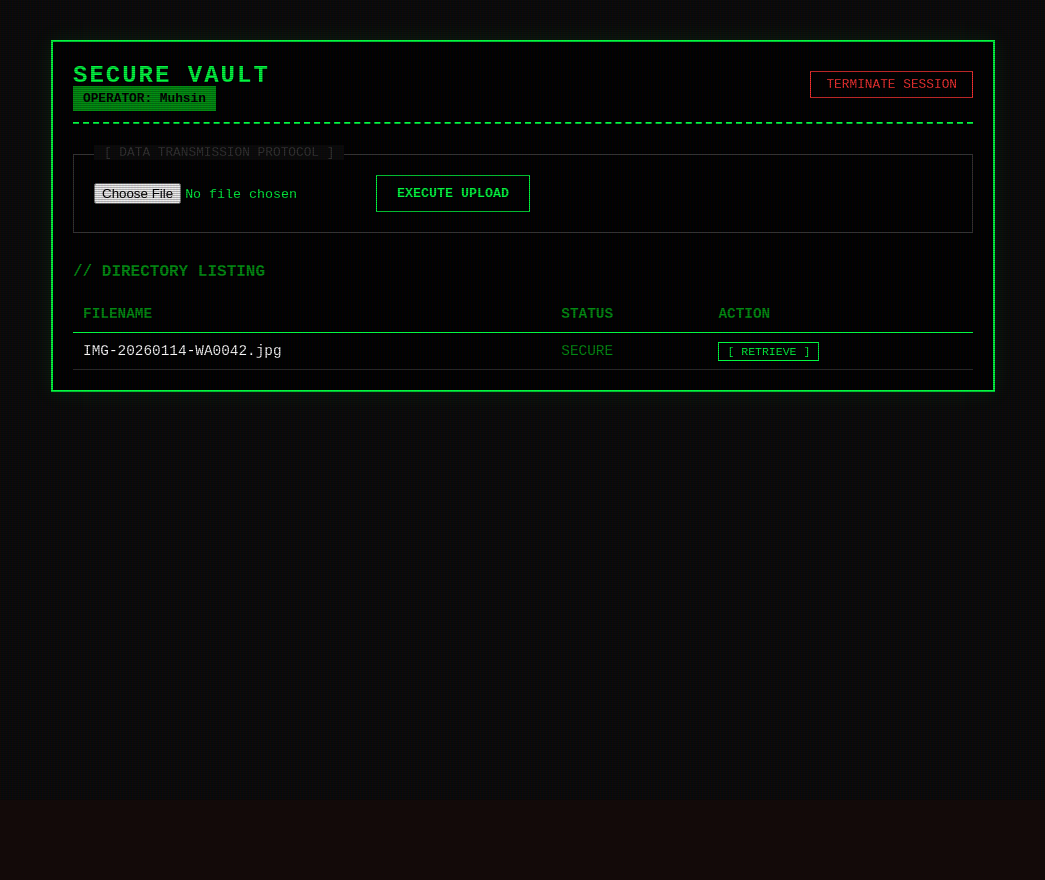
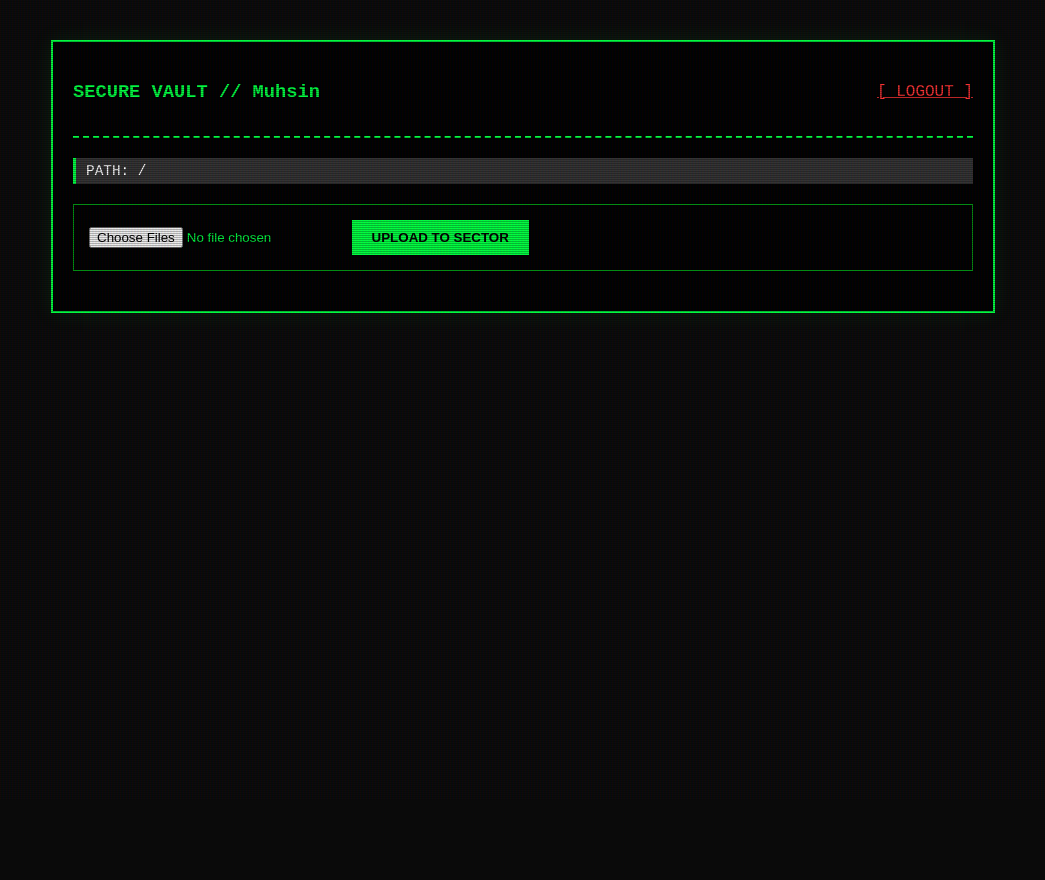
Before and after one commit to Muhsin-603/FTP, a Flask app: page /dashboard in a window 1280 px wide. Shown: the whole page, without its empty margins (117-1162 px from the left). Before the commit the page ends 410 px from the top, so only its background shows below. Run offline with Flask 3, Linux system fonts and the light colour scheme; a user stored in the database is signed in.

Commit message:
Apply .gitignore rules and secure the vault

```diff
--- a/app.py
+++ b/app.py
@@ -1,17 +1,30 @@
-from flask import Flask, render_template, request, redirect, session, url_for, send_from_directory
+from flask import Flask, render_template, request, redirect, session, url_for, send_from_directory, abort
 from werkzeug.security import generate_password_hash, check_password_hash
 from werkzeug.utils import secure_filename
 import sqlite3
 import os
+import sys
 
 app = Flask(__name__)
 app.secret_key = "change-this-to-something-wild-drac"
 
 # --- Configuration ---
 DB_NAME = "users.db"
-UPLOAD_FOLDER = "uploads"
-app.config['UPLOAD_FOLDER'] = UPLOAD_FOLDER
-os.makedirs(UPLOAD_FOLDER, exist_ok=True)
+
+# DEFAULT: If you don't provide a folder argument, we use 'uploads'
+BASE_DIR = os.path.abspath("uploads")
+
+# Allow running: python app.py C:/MyMusic
+if len(sys.argv) > 1:
+    target_dir = sys.argv[1]
+    if os.path.exists(target_dir):
+        BASE_DIR = os.path.abspath(target_dir)
+        print(f" [SYSTEM] Hosting Directory: {BASE_DIR}")
+    else:
+        print(f" [ERROR] Directory '{target_dir}' not found. Falling back to default.")
+
+if not os.path.exists(BASE_DIR):
+    os.makedirs(BASE_DIR)
 
 # --- Database System ---
 def get_db():
@@ -22,7 +35,6 @@ def get_db():
 def init_db():
     conn = get_db()
     c = conn.cursor()
-    # Simple table: Just ID, Username, and Password. No ranks.
     c.execute("""
         CREATE TABLE IF NOT EXISTS users (
             id INTEGER PRIMARY KEY AUTOINCREMENT,
@@ -33,7 +45,6 @@ def init_db():
     conn.commit()
     conn.close()
 
-# Initialize the system
 init_db()
 
 # --- Security Gate ---
@@ -52,11 +63,9 @@ def login():
     if request.method == "POST":
         username = request.form["username"]
         password = request.form["password"]
-
         conn = get_db()
         user = conn.execute("SELECT * FROM users WHERE username=?", (username,)).fetchone()
         conn.close()
-
         if user and check_password_hash(user["password"], password):
             session["user_id"] = user["id"]
             session["username"] = user["username"]
@@ -70,7 +79,6 @@ def register():
     if request.method == "POST":
         username = request.form["username"]
         password = generate_password_hash(request.form["password"])
-
         conn = get_db()
         try:
             conn.execute("INSERT INTO users(username, password) VALUES (?,?)", (username, password))
@@ -81,29 +89,76 @@ def register():
             return render_template("register.html", error="Username already exists")
     return render_template("register.html")
 
-@app.route("/dashboard")
+# --- THE NAVIGATOR (Dashboard) ---
+@app.route("/dashboard", defaults={'req_path': ''})
+@app.route("/dashboard/<path:req_path>")
 @login_required
-def dashboard():
-    files = os.listdir(app.config['UPLOAD_FOLDER'])
-    return render_template("dashboard.html", user=session["username"], files=files)
+def dashboard(req_path):
+    # Security: Ensure the user stays inside BASE_DIR
+    abs_path = os.path.join(BASE_DIR, req_path)
+    if not os.path.commonprefix([abs_path, BASE_DIR]) == BASE_DIR:
+        return abort(404)
+
+    # If it's a file, download it
+    if os.path.isfile(abs_path):
+        return send_from_directory(os.path.dirname(abs_path), os.path.basename(abs_path))
+
+    # If it's a directory, list contents
+    if not os.path.exists(abs_path):
+        return abort(404)
+
+    # Separate folders and files for cleaner UI
+    items = os.listdir(abs_path)
+    folders = []
+    files = []
+
+    for item in items:
+        item_path = os.path.join(abs_path, item)
+        if os.path.isdir(item_path):
+            folders.append(item)
+        else:
+            files.append(item)
+
+    # Calculate 'parent' for the "Back" button
+    parent = os.path.dirname(req_path) if req_path else None
+
+    return render_template("dashboard.html",
+                           user=session["username"],
+                           folders=folders,
+                           files=files,
+                           current_path=req_path,
+                           parent=parent)
 
 @app.route("/upload", methods=["POST"])
 @login_required
 def upload_file():
+    # Get the current path from the form to know where to drop the files
+    current_path = request.form.get("current_path", "")
+    target_dir = os.path.join(BASE_DIR, current_path)
+
+    # Security Check
+    if not os.path.commonprefix([target_dir, BASE_DIR]) == BASE_DIR:
+        return abort(403)
+
+    if not os.path.exists(target_dir):
+        os.makedirs(target_dir)
+
+    # Handle multiple files (Folder upload)
     if 'file' not in request.files:
-        return redirect("/dashboard")
-    file = request.files['file']
-    if file.filename == '':
-        return redirect("/dashboard")
-    if file:
+        return redirect(url_for('dashboard', req_path=current_path))
+
+    files = request.files.getlist('file')
+
+    for file in files:
+        if file.filename == '':
+            continue
+
+        # secure_filename usually strips slashes, so structure is flattened by default.
+        # This is safer. If you want full recursive structure, it requires complex JS.
         filename = secure_filename(file.filename)
-        file.save(os.path.join(app.config['UPLOAD_FOLDER'], filename))
-        return redirect("/dashboard")
+        file.save(os.path.join(target_dir, filename))
 
-@app.route("/download/<filename>")
-@login_required
-def download_file(filename):
-    return send_from_directory(app.config['UPLOAD_FOLDER'], filename)
+    return redirect(url_for('dashboard', req_path=current_path))
 
 @app.route("/logout")
 def logout():
@@ -111,4 +166,5 @@ def logout():
     return redirect("/")
 
 if __name__ == "__main__":
+    # You can now run: python app.py [path_to_folder]
     app.run(host="0.0.0.0", port=5000, debug=True)
--- a/templates/dashboard.html
+++ b/templates/dashboard.html
@@ -3,15 +3,14 @@
 <head>
     <meta charset="UTF-8">
     <meta name="viewport" content="width=device-width, initial-scale=1.0">
-    <title>SECURE VAULT // MAIN</title>
+    <title>SECURE VAULT // BROWSER</title>
     <style>
         :root {
             --bg-color: #0a0a0a;
             --terminal-green: #00ff41;
             --terminal-dim: #008f11;
-            --error-red: #ff3333;
             --dim-gray: #333;
-            --glass-black: rgba(0, 0, 0, 0.9);
+            --glass-black: rgba(0, 0, 0, 0.95);
         }
 
         body {
@@ -21,26 +20,21 @@
             padding: 40px;
             margin: 0;
             min-height: 100vh;
-            overflow-x: hidden;
-            box-sizing: border-box;
         }
 
-        /* CRT Screen Effect */
+        /* Scanlines */
         body::before {
             content: " ";
             display: block;
             position: fixed;
-            top: 0;
-            left: 0;
-            bottom: 0;
-            right: 0;
+            top: 0; left: 0; bottom: 0; right: 0;
             background: linear-gradient(rgba(18, 16, 16, 0) 50%, rgba(0, 0, 0, 0.25) 50%), linear-gradient(90deg, rgba(255, 0, 0, 0.06), rgba(0, 255, 0, 0.02), rgba(0, 0, 255, 0.06));
             z-index: 999;
             background-size: 100% 2px, 3px 100%;
             pointer-events: none;
         }
 
-        .dashboard-container {
+        .container {
             max-width: 900px;
             margin: 0 auto;
             border: 2px solid var(--terminal-green);
@@ -52,196 +46,88 @@
         }
 
         .header {
-            display: flex;
-            justify-content: space-between;
-            align-items: center;
+            display: flex; justify-content: space-between; align-items: center;
             border-bottom: 2px dashed var(--terminal-green);
-            padding-bottom: 15px;
-            margin-bottom: 30px;
+            padding-bottom: 15px; margin-bottom: 20px;
         }
 
-        h2 {
-            margin: 0;
-            text-transform: uppercase;
-            letter-spacing: 2px;
-            font-size: 1.5em;
+        .path-display {
+            background: var(--dim-gray); color: #fff;
+            padding: 5px 10px; font-size: 0.9em;
+            margin-bottom: 20px; border-left: 3px solid var(--terminal-green);
         }
 
-        .user-badge {
-            font-size: 0.8em;
-            background: var(--terminal-dim);
-            color: #000;
-            padding: 5px 10px;
-            font-weight: bold;
+        /* Upload Zone */
+        .upload-section {
+            border: 1px solid var(--terminal-dim); padding: 15px;
+            margin-bottom: 20px; display: flex; align-items: center; justify-content: space-between;
         }
 
-        .logout-btn {
-            color: var(--error-red);
-            text-decoration: none;
-            border: 1px solid var(--error-red);
-            padding: 5px 15px;
-            transition: all 0.3s;
-            font-size: 0.8em;
+        button {
+            background: var(--terminal-green); color: black;
+            border: none; padding: 10px 20px; font-weight: bold; cursor: pointer;
             text-transform: uppercase;
         }
 
-        .logout-btn:hover {
-            background: var(--error-red);
-            color: #000;
-            box-shadow: 0 0 10px var(--error-red);
+        /* File List */
+        .grid { display: grid; grid-template-columns: repeat(auto-fill, minmax(150px, 1fr)); gap: 15px; }
+
+        .item {
+            border: 1px solid var(--dim-gray); padding: 15px; text-align: center;
+            transition: all 0.2s; text-decoration: none; color: var(--terminal-green);
+            display: block; overflow: hidden; text-overflow: ellipsis;
         }
 
-        /* Upload Section */
-        .upload-section {
-            border: 1px solid var(--dim-gray);
-            padding: 20px;
-            margin-bottom: 30px;
-            position: relative;
-        }
+        .item:hover { background: rgba(0, 255, 65, 0.1); border-color: var(--terminal-green); }
 
-        .upload-section::before {
-            content: "[ DATA TRANSMISSION PROTOCOL ]";
-            position: absolute;
-            top: -10px;
-            left: 20px;
-            background: var(--bg-color);
-            padding: 0 10px;
-            color: var(--dim-gray);
-            font-size: 0.8em;
-        }
+        .folder { color: #fff; font-weight: bold; border-color: var(--terminal-dim); }
+        .icon { font-size: 2em; display: block; margin-bottom: 5px; }
 
-        form {
-            display: flex;
-            gap: 10px;
-            align-items: center;
-        }
-
-        input[type="file"] {
-            color: var(--terminal-green);
-            font-family: inherit;
-        }
-
-        button {
-            background: transparent;
-            border: 1px solid var(--terminal-green);
-            color: var(--terminal-green);
-            padding: 10px 20px;
-            cursor: pointer;
-            text-transform: uppercase;
-            font-family: inherit;
-            font-weight: bold;
-            transition: all 0.3s;
-        }
-
-        button:hover {
-            background: var(--terminal-green);
-            color: #000;
-            box-shadow: 0 0 15px var(--terminal-green);
-        }
-
-        /* File Directory Table */
-        h3 {
-            text-transform: uppercase;
-            font-size: 1em;
-            margin-bottom: 15px;
-            color: var(--terminal-dim);
-        }
-
-        table {
-            width: 100%;
-            border-collapse: collapse;
-            font-size: 0.9em;
-        }
-
-        th {
-            text-align: left;
-            border-bottom: 1px solid var(--terminal-green);
-            padding: 10px;
-            color: var(--terminal-dim);
-            text-transform: uppercase;
-        }
-
-        td {
-            padding: 10px;
-            border-bottom: 1px solid var(--dim-gray);
-            transition: background 0.2s;
-        }
-
-        tr:hover td {
-            background: rgba(0, 255, 65, 0.1);
-        }
-
-        .file-name {
-            color: #fff;
-        }
-
-        .download-link {
-            color: var(--terminal-green);
-            text-decoration: none;
-            border: 1px solid var(--terminal-green);
-            padding: 2px 8px;
-            font-size: 0.8em;
-            text-transform: uppercase;
-        }
-
-        .download-link:hover {
-            background: var(--terminal-green);
-            color: #000;
-        }
-
-        .empty-state {
-            text-align: center;
-            padding: 30px;
-            color: var(--dim-gray);
-            font-style: italic;
-        }
+        .back-btn { margin-right: 10px; color: var(--terminal-green); text-decoration: none; }
     </style>
 </head>
 <body>
 
-    <div class="dashboard-container">
+    <div class="container">
         <div class="header">
-            <div>
-                <h2>Secure Vault</h2>
-                <span class="user-badge">OPERATOR: {{ user }}</span>
-            </div>
-            <a href="/logout" class="logout-btn">Terminate Session</a>
+            <h3>SECURE VAULT // {{ user }}</h3>
+            <a href="/logout" style="color: #ff3333;">[ LOGOUT ]</a>
+        </div>
+
+        <div class="path-display">
+            PATH: /{{ current_path }}
         </div>
 
         <div class="upload-section">
-            <form action="/upload" method="post" enctype="multipart/form-data">
-                <input type="file" name="file" required>
-                <button type="submit">Execute Upload</button>
+            <form action="/upload" method="post" enctype="multipart/form-data" style="width: 100%;">
+                <input type="hidden" name="current_path" value="{{ current_path }}">
+
+                <input type="file" name="file" multiple webkitdirectory>
+                <button type="submit">UPLOAD TO SECTOR</button>
             </form>
         </div>
 
-        <h3>// DIRECTORY LISTING</h3>
+        {% if parent is not none %}
+        <div style="margin-bottom: 15px;">
+            <a href="{{ url_for('dashboard', req_path=parent) }}" class="back-btn">&lt;&lt; RETURN TO PARENT DIRECTORY</a>
+        </div>
+        {% endif %}
 
-        {% if files %}
-        <table>
-            <thead>
-                <tr>
-                    <th>Filename</th>
-                    <th>Status</th>
-                    <th>Action</th>
-                </tr>
-            </thead>
-            <tbody>
-                {% for file in files %}
-                <tr>
-                    <td class="file-name">{{ file }}</td>
-                    <td style="color: var(--terminal-dim);">SECURE</td>
-                    <td><a href="{{ url_for('download_file', filename=file) }}" class="download-link">[ RETRIEVE ]</a></td>
-                </tr>
-                {% endfor %}
-            </tbody>
-        </table>
-        {% else %}
-            <div class="empty-state">
-                > NO ARTIFACTS FOUND IN SECTOR.<br>
-                > WAITING FOR DATA INJECTION...
-            </div>
-        {% endif %}
+        <div class="grid">
+            {% for folder in folders %}
+            <a href="{{ url_for('dashboard', req_path=(current_path + '/' + folder) if current_path else folder) }}" class="item folder">
+                <span class="icon">📂</span>
+                {{ folder }}
+            </a>
+            {% endfor %}
+
+            {% for file in files %}
+            <a href="{{ url_for('dashboard', req_path=(current_path + '/' + file) if current_path else file) }}" class="item">
+                <span class="icon">📄</span>
+                {{ file }}
+            </a>
+            {% endfor %}
+        </div>
     </div>
 
 </body>
```
Also changed, not shown: templates/admin.html (added, +59 -0 lines), uploads/IMG-20260114-WA0042.jpg (deleted), users.db (deleted), 1 other file.
